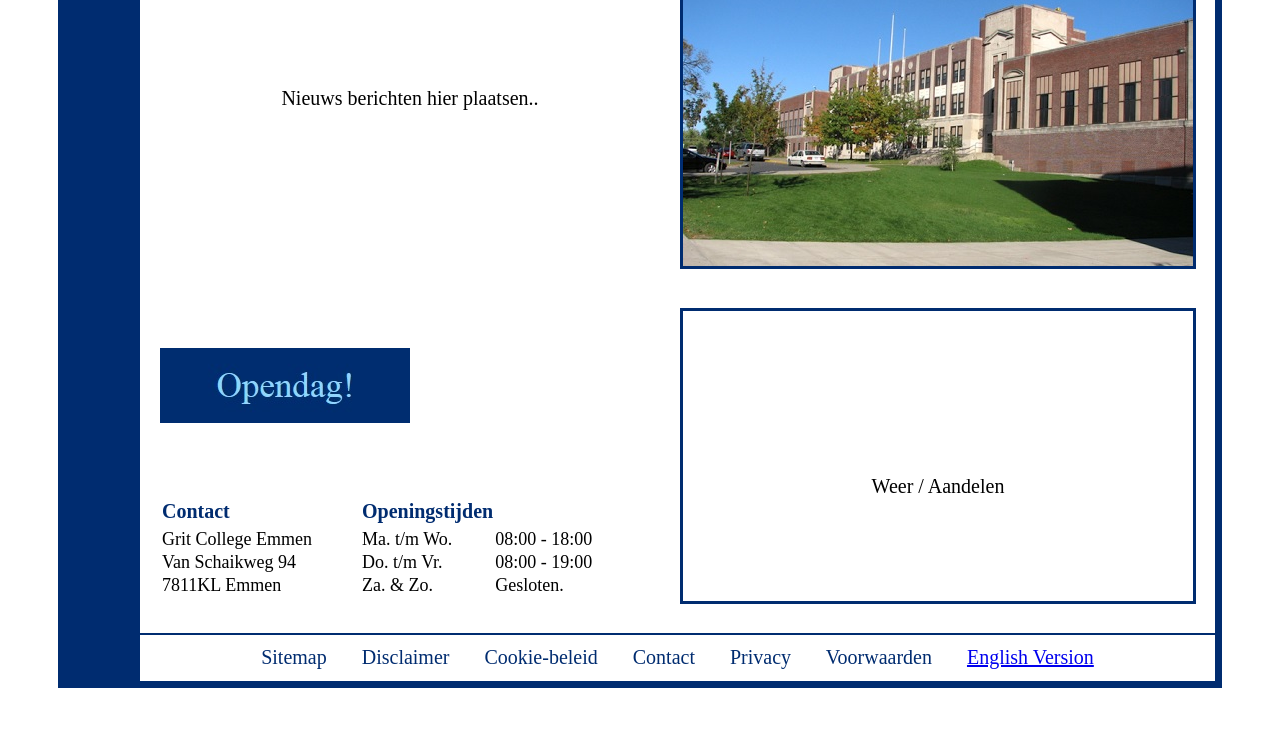
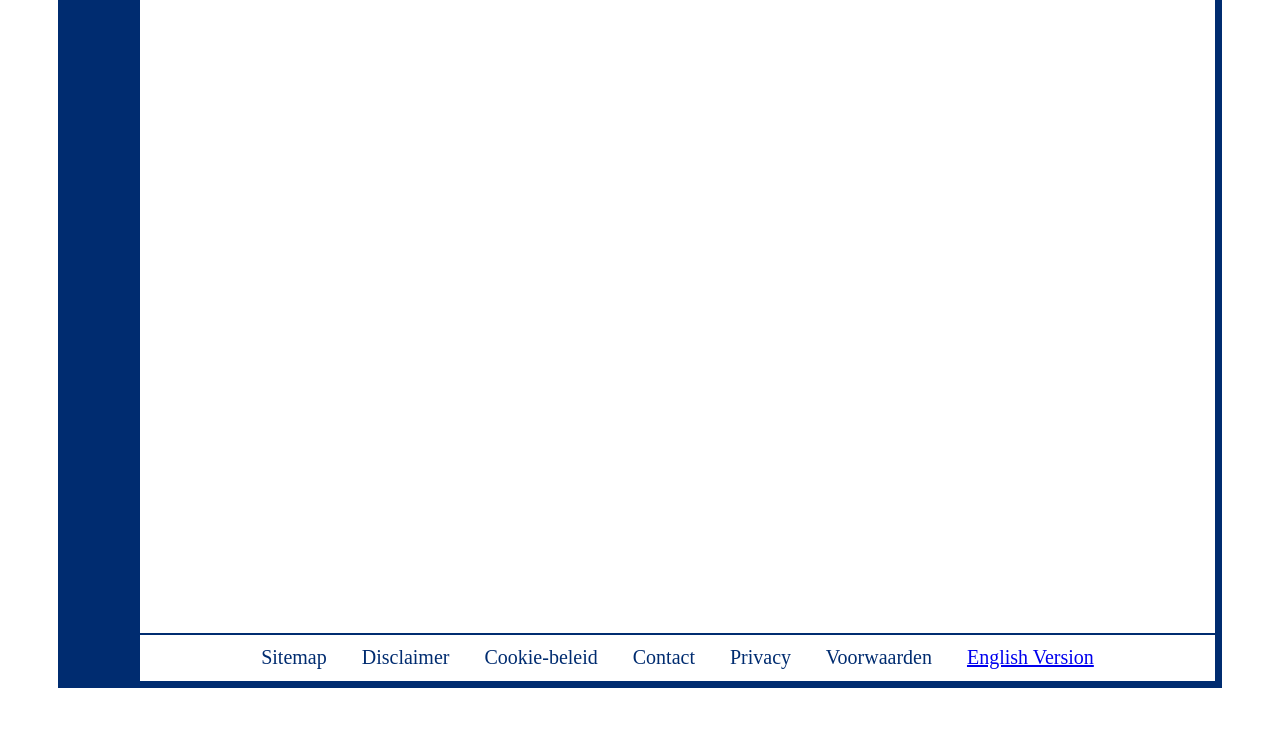
Before and after one commit to jorrittem/GritCollege, a plain HTML site: page emptypage.html in a window 1280 px wide. Shown: the part 226-959 px from the top of the page. After the commit the page ends 914 px from the top, so only its background shows below. Drawn offline with Linux system fonts and the light colour scheme.

Commit message:
voorbeeldpagina afgemaakt

```diff
--- a/emptypage.html
+++ b/emptypage.html
@@ -44,78 +44,7 @@
 			</div>
 
 			<div id="text">
-				<div class="textLinksEen">
-					Nieuws berichten hier plaatsen..
-				</div>
-
-				<div class="textRechtsEen">
-					<div id="schoolfoto">
-						<img src="images/school.jpg" alt="school" />
-					</div>
-				</div>
-
-				<div class="textLinksTwee">
-					<div id="openDag">
-						<a href="#"><img src="images/opendag.jpg" alt="opendag" /></a>
-					</div>
-				</div>
-
-				<div class="textRechtsTwee">
-					<div id="aandelen">
-						Weer / Aandelen
-					</div>
-				</div>
-
-				<div class="textLinksDrie">
-					<div id="tabelLinks">
-						<table>
-							<tr>
-								<th>Contact</th>
-							</tr>
-							<tr></tr>
-							<tr></tr>
-							<tr>
-								<td>Grit College Emmen</td>
-							</tr>
-
-							<tr>
-								<td>Van Schaikweg 94</td>
-							</tr>
-
-							<tr>
-								<td>7811KL Emmen</td>
-							</tr>
-
-						</table>
-					</div>
-
-					<div id="tabelRechts">
-						<table>
-							<tr>
-								<th>Openingstijden</th>
-							</tr>
-							<tr></tr>
-							<tr></tr>
-							<tr>
-								<td>Ma. t/m Wo.</td>
-								<td>08:00 - 18:00</td>
-							</tr>
-
-							<tr>
-								<td>Do. t/m Vr.</td>
-								<td>08:00 - 19:00</td>
-							</tr>
-
-							<tr>
-								<td>Za. & Zo.</td>
-								<td>Gesloten.</td>
-							</tr>
-
-						</table>
-					</div>
-				</div>
-
-
+			<h1> Lege pagina </h1>
 			</div>
 
 			<div id="footer">
```
